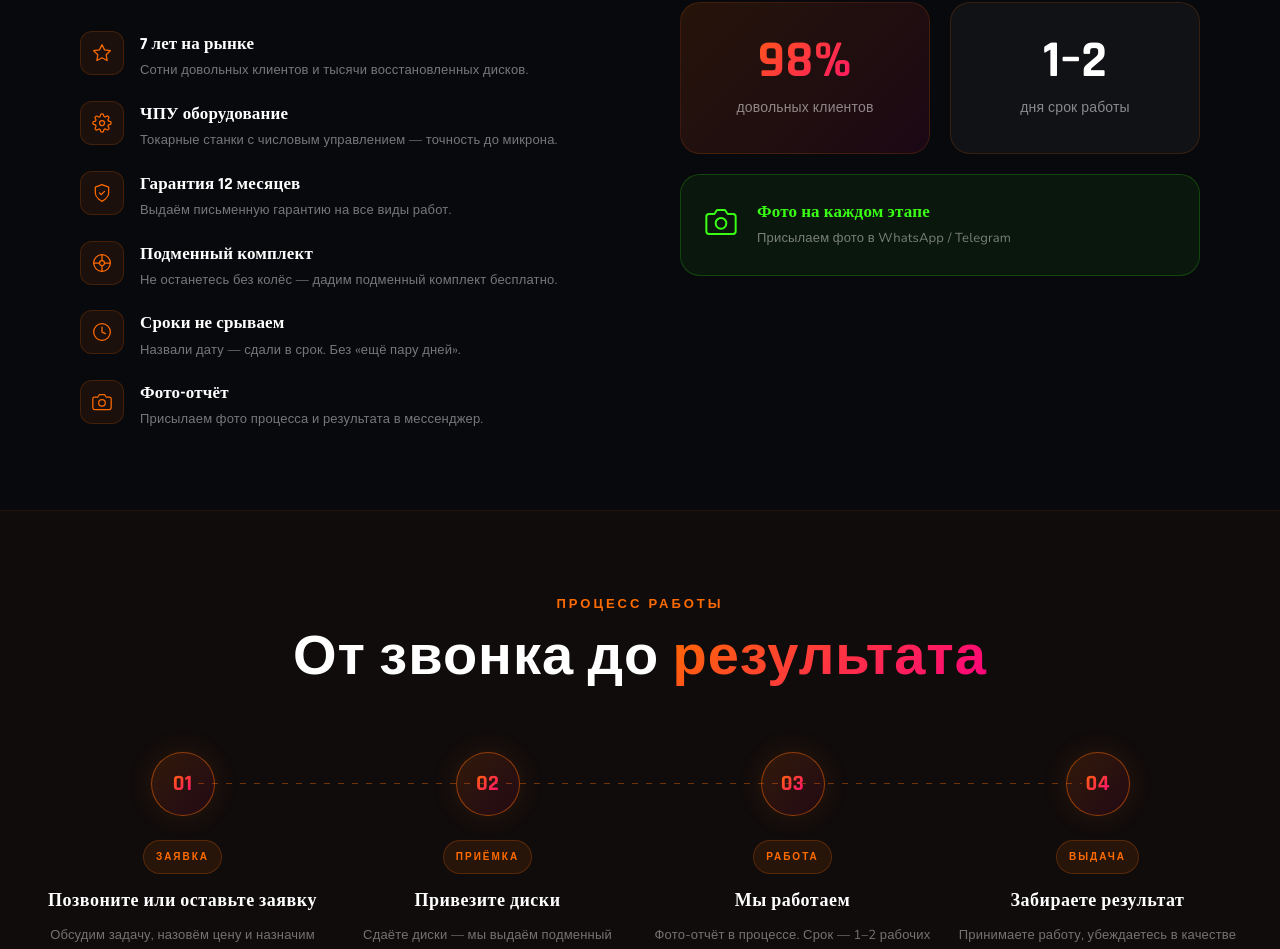
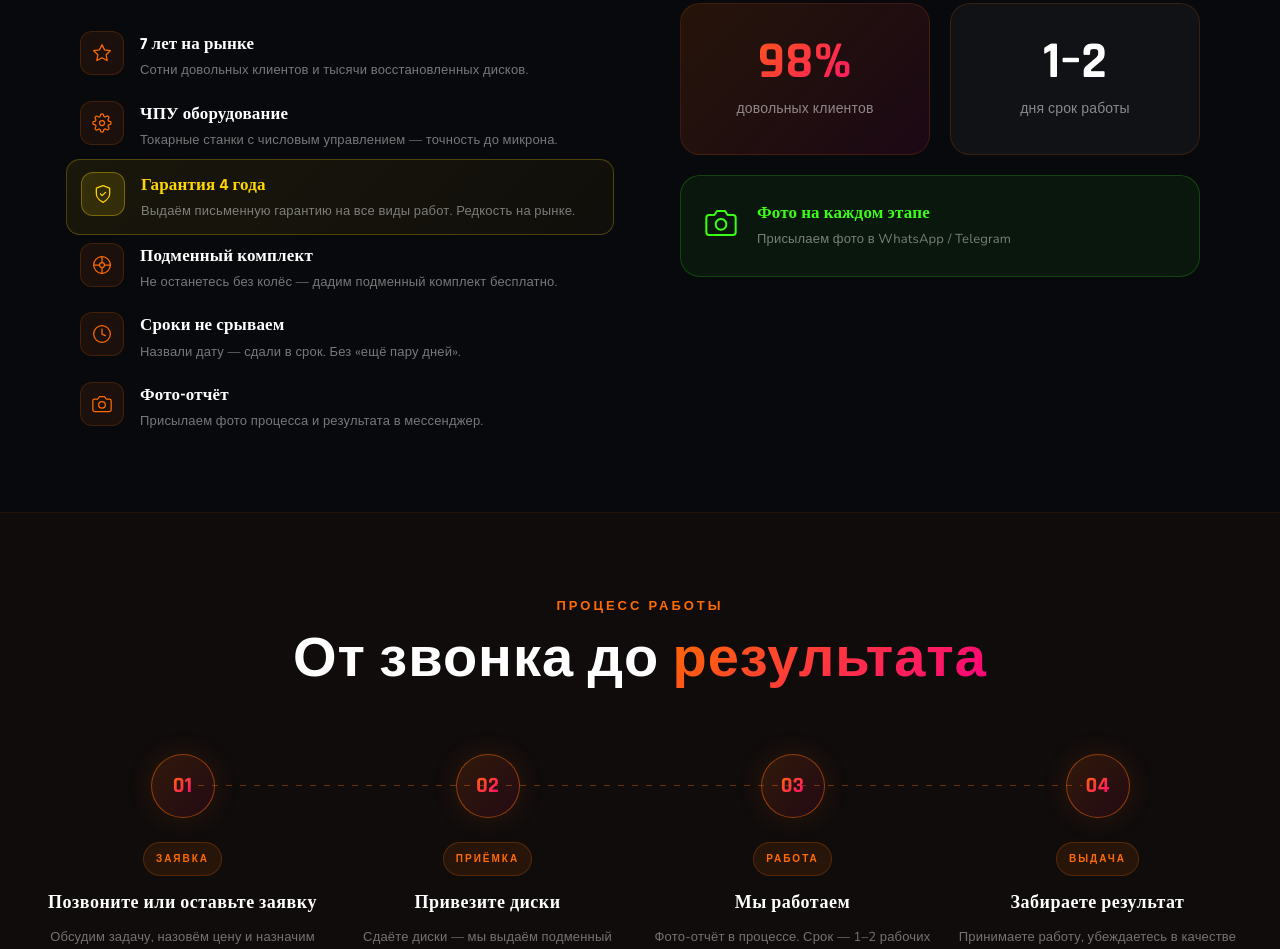
Before and after one commit to mikhailmikemorozov-coder/moaans, a React (Vite) app: page / in a window 1280 px wide. Shown: the part 2860-3809 px from the top of the page. Built offline with nearby package versions, Linux system fonts and the light colour scheme.

Commit message:
Update warranty to 4 years with gold highlight

```diff
--- a/index.html
+++ b/index.html
@@ -7,7 +7,7 @@
     <link rel="apple-touch-icon" sizes="180x180" href="%BASE_URL%apple-touch-icon.png" />
     <meta name="viewport" content="width=device-width, initial-scale=1.0" />
     <title>BI Color — Покраска и восстановление дисков в Москве</title>
-    <meta name="description" content="Профессиональная покраска, алмазная проточка и восстановление литых дисков в Москве. Гарантия 12 месяцев, подменный комплект, сроки от 24 часов. Внуково, Центральная ул. 18с2." />
+    <meta name="description" content="Профессиональная покраска, алмазная проточка и восстановление литых дисков в Москве. Гарантия 4 года, подменный комплект, сроки от 24 часов. Внуково, Центральная ул. 18с2." />
     <meta name="keywords" content="покраска дисков Москва, алмазная проточка дисков, восстановление литых дисков, ремонт дисков, полировка дисков, покраска суппортов, шиномонтаж Внуково" />
     <link rel="canonical" href="https://bi-color.ru/" />
 
@@ -15,7 +15,7 @@
     <meta property="og:type" content="website" />
     <meta property="og:url" content="https://bi-color.ru/" />
     <meta property="og:title" content="BI Color — Покраска и восстановление дисков в Москве" />
-    <meta property="og:description" content="Профессиональная покраска, алмазная проточка и восстановление литых дисков. Гарантия 12 месяцев, подменный комплект, срочный заказ за 24 часа." />
+    <meta property="og:description" content="Профессиональная покраска, алмазная проточка и восстановление литых дисков. Гарантия 4 года, подменный комплект, срочный заказ за 24 часа." />
     <meta property="og:image" content="https://bi-color.ru/og-image.png" />
     <meta property="og:locale" content="ru_RU" />
     <meta property="og:site_name" content="BI Color" />
--- a/src/App.jsx
+++ b/src/App.jsx
@@ -134,7 +134,7 @@ const PROMOS = [
 const ADVANTAGES = [
   { icon: "🏆", title: "7 лет на рынке", desc: "Сотни довольных клиентов и тысячи восстановленных дисков." },
   { icon: "⚙️", title: "ЧПУ оборудование", desc: "Токарные станки с числовым управлением — точность до микрона." },
-  { icon: "📋", title: "Гарантия 12 месяцев", desc: "Выдаём письменную гарантию на все виды работ." },
+  { icon: "🏆", title: "Гарантия 4 года", desc: "Выдаём письменную гарантию на все виды работ. Редкость на рынке.", highlight: true },
   { icon: "🚗", title: "Подменный комплект", desc: "Не останетесь без колёс — дадим подменный комплект бесплатно." },
   { icon: "⏱️", title: "Сроки не срываем", desc: "Назвали дату — сдали в срок. Без «ещё пару дней»." },
   { icon: "💬", title: "Фото-отчёт", desc: "Присылаем фото процесса и результата в мессенджер." },
@@ -697,12 +697,12 @@ export default function App() {
             </p>
             <div style={{ display: "flex", flexDirection: "column", gap: 20 }}>
               {ADVANTAGES.map((a, i) => (
-                <div key={i} style={{ display: "flex", gap: 16, alignItems: "flex-start" }}>
-                  <div style={{ width: 44, height: 44, borderRadius: 12, background: "rgba(255,107,0,.08)", border: "1px solid rgba(255,107,0,.18)", display: "flex", alignItems: "center", justifyContent: "center", flexShrink: 0, color: "#ff6b00" }}>
+                <div key={i} style={{ display: "flex", gap: 16, alignItems: "flex-start", ...(a.highlight ? { background: "linear-gradient(135deg, rgba(255,215,0,.07), rgba(255,165,0,.04))", border: "1px solid rgba(255,215,0,.25)", borderRadius: 14, padding: "12px 14px", margin: "-12px -14px" } : {}) }}>
+                  <div style={{ width: 44, height: 44, borderRadius: 12, background: a.highlight ? "rgba(255,215,0,.12)" : "rgba(255,107,0,.08)", border: `1px solid ${a.highlight ? "rgba(255,215,0,.35)" : "rgba(255,107,0,.18)"}`, display: "flex", alignItems: "center", justifyContent: "center", flexShrink: 0, color: a.highlight ? "#ffd700" : "#ff6b00" }}>
                     {ADVANTAGE_ICONS[i]}
                   </div>
                   <div>
-                    <div style={{ fontFamily: "'Rajdhani'", fontSize: 17, fontWeight: 700, marginBottom: 3 }}>{a.title}</div>
+                    <div style={{ fontFamily: "'Rajdhani'", fontSize: 17, fontWeight: 700, marginBottom: 3, color: a.highlight ? "#ffd700" : "inherit" }}>{a.title}</div>
                     <div style={{ fontSize: 13, color: "rgba(255,255,255,.45)", lineHeight: 1.6 }}>{a.desc}</div>
                   </div>
                 </div>
```
